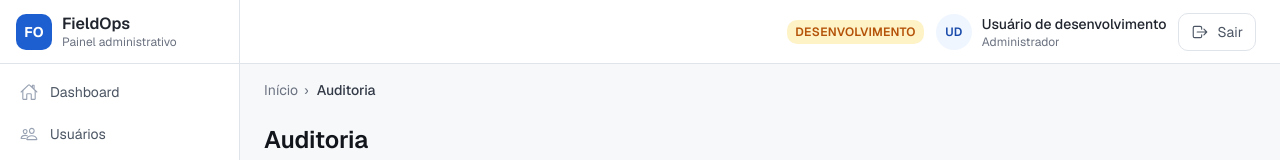
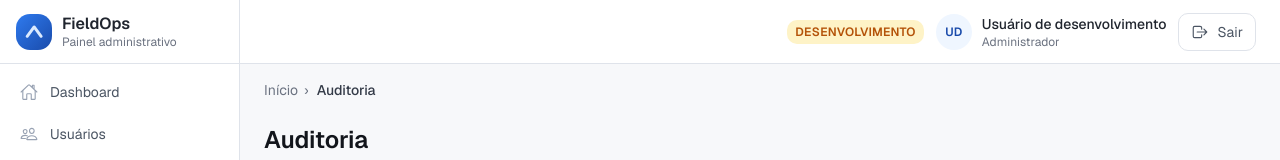
Before and after one commit to FieldOps-Project/frontend, a Next.js app: page /audit in a window 1280 px wide. Shown: the top 160 px of the page. Built offline with nearby package versions, Linux system fonts and the light colour scheme; no server answers.

Commit message:
refactor(shell): show the brand mark in the sidebar

```diff
--- a/src/components/shell/sidebar.tsx
+++ b/src/components/shell/sidebar.tsx
@@ -1,6 +1,8 @@
 'use client'
 
 import { IoChevronBackOutline, IoChevronForwardOutline } from 'react-icons/io5'
+
+import { BrandMark } from '@/components/ui/brand-mark'
 import { useState } from 'react'
 
 import { NavList } from '@/components/shell/nav-list'
@@ -31,12 +33,7 @@ export function Sidebar({ items }: { items: readonly NavigationItem[] }) {
           collapsed ? 'justify-center px-0' : ''
         }`}
       >
-        <span
-          aria-hidden
-          className="grid size-9 shrink-0 place-items-center rounded-field bg-brand-600 text-sm font-bold text-neutral-0"
-        >
-          FO
-        </span>
+        <BrandMark />
         {!collapsed && (
           <span className="flex min-w-0 flex-col leading-tight">
             <span className="truncate font-semibold">FieldOps</span>
```
